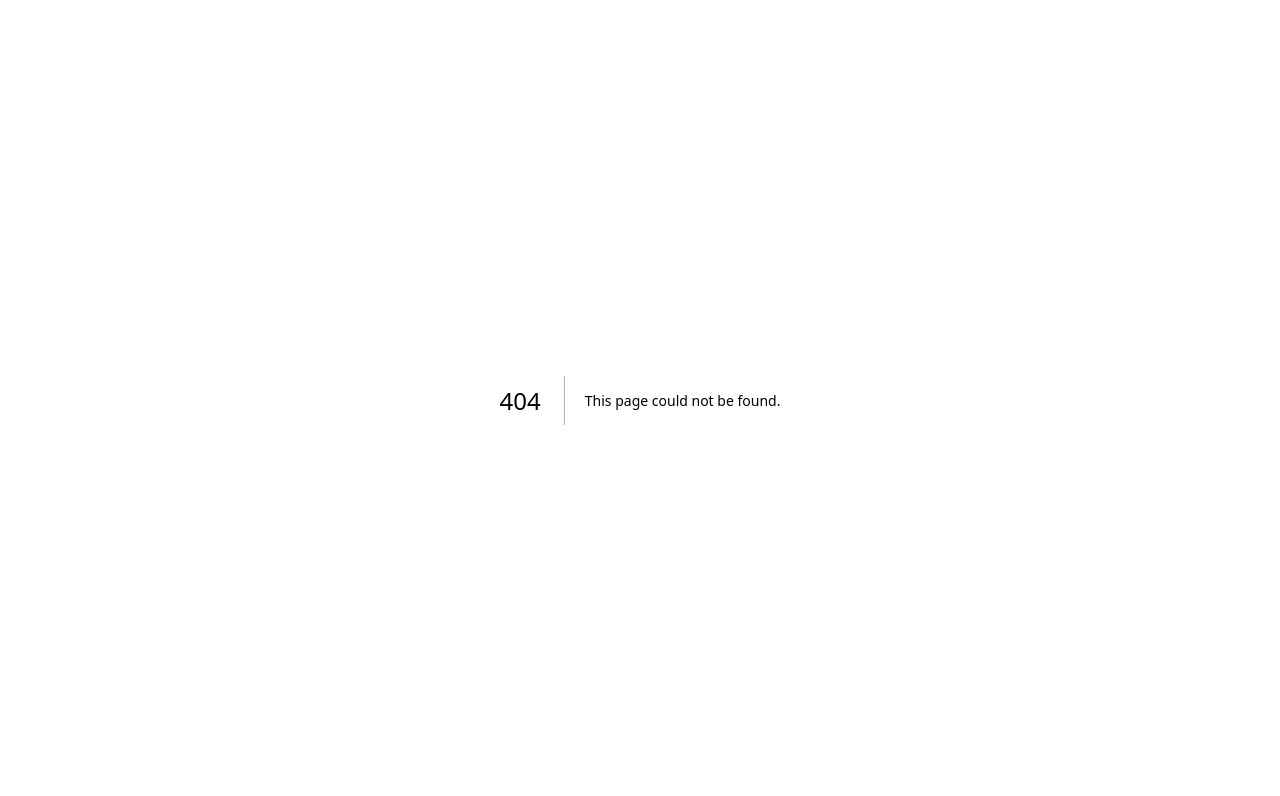
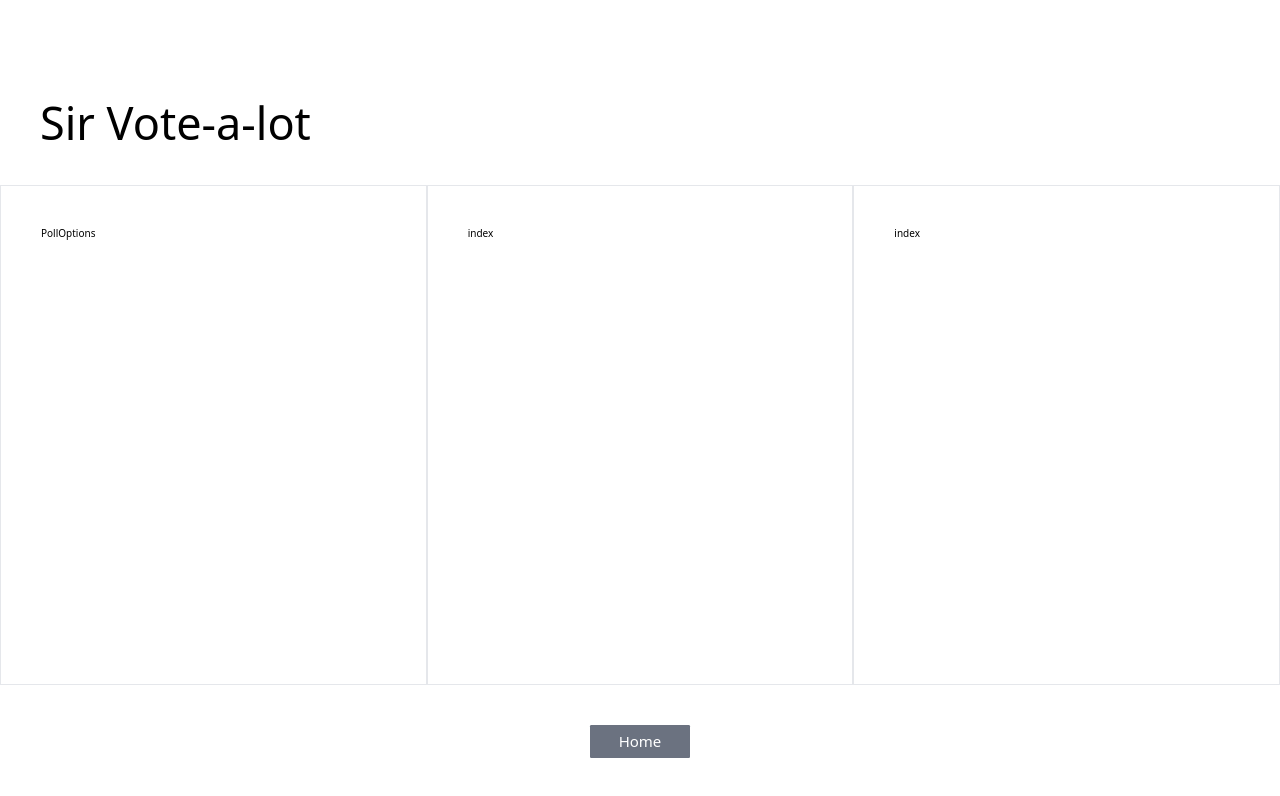
Before and after one commit to BassamHager/poll-app, a Next.js app: page /poll in a window 1280 px wide. Before the commit this address had no page. Shown: the top 796 px of the page. Built offline with nearby package versions, Linux system fonts and the light colour scheme.

Commit message:
structured the folders/files & styled a basic layout

```diff
--- /dev/null
+++ b/components/createPollSection/index.tsx
@@ -0,0 +1,7 @@
+import React from "react";
+
+type Props = {};
+
+export default function CreatePollSection({}: Props) {
+  return <section>PollOptions</section>;
+}
--- /dev/null
+++ b/components/createPollSection/pollOption/index.tsx
@@ -0,0 +1,7 @@
+import React from "react";
+
+type Props = {};
+
+export default function PollOption({}: Props) {
+  return <div>PollOption</div>;
+}
--- /dev/null
+++ b/components/resultSection/index.tsx
@@ -0,0 +1,7 @@
+import React from "react";
+
+type Props = {};
+
+export default function ResultSection({}: Props) {
+  return <section>index</section>;
+}
--- /dev/null
+++ b/components/voteSection/index.tsx
@@ -0,0 +1,7 @@
+import React from "react";
+
+type Props = {};
+
+export default function VoteSection({}: Props) {
+  return <section>index</section>;
+}
--- /dev/null
+++ b/components/voteSection/voteOption/index.tsx
@@ -0,0 +1,7 @@
+import React from "react";
+
+type Props = {};
+
+export default function VoteOption({}: Props) {
+  return <section>index</section>;
+}
--- a/pages/api/hello.ts
+++ /dev/null
@@ -1,13 +0,0 @@
-// Next.js API route support: https://nextjs.org/docs/api-routes/introduction
-import type { NextApiRequest, NextApiResponse } from 'next'
-
-type Data = {
-  name: string
-}
-
-export default function handler(
-  req: NextApiRequest,
-  res: NextApiResponse<Data>
-) {
-  res.status(200).json({ name: 'John Doe' })
-}
--- /dev/null
+++ b/pages/home.module.scss
@@ -0,0 +1,3 @@
+.homeWrapper {
+  @apply flex justify-center items-center h-screen max-h-[100rem];
+}
--- a/pages/index.tsx
+++ b/pages/index.tsx
@@ -1,5 +1,7 @@
 import Head from "next/head";
+import Link from "next/link";
 import { Inter } from "@next/font/google";
+import styles from "./home.module.scss";
 
 const inter = Inter({ subsets: ["latin"] });
 
@@ -13,8 +15,10 @@ export default function Home() {
         <link rel="icon" href="/favicon.ico" />
       </Head>
 
-      <main className={inter.className}>
-        <h1 className="text-red-500 text-center text-4xl">hola</h1>
+      <main className={`${inter.className} ${styles.homeWrapper}`}>
+        <Link href={"/poll"}>
+          <button>Create a Poll</button>
+        </Link>
       </main>
     </>
   );
--- /dev/null
+++ b/pages/poll/index.tsx
@@ -0,0 +1,29 @@
+import CreatePollSection from "@/components/createPollSection";
+import VoteSection from "@/components/voteSection";
+import Link from "next/link";
+import styles from "./poll.module.scss";
+import ResultSection from "../../components/resultSection/index";
+
+type Props = {};
+
+export default function Poll({}: Props) {
+  return (
+    <section className={styles.pollWrapper}>
+      <header>
+        <h1>Sir Vote-a-lot</h1>
+      </header>
+
+      <div className={styles.pollSections}>
+        <CreatePollSection />
+        <VoteSection />
+        <ResultSection />
+      </div>
+
+      <Link href="/">
+        <div className={styles.homeButtonContainer}>
+          <button>Home</button>
+        </div>
+      </Link>
+    </section>
+  );
+}
--- /dev/null
+++ b/pages/poll/poll.module.scss
@@ -0,0 +1,27 @@
+.pollWrapper {
+  @apply max-w-[144rem] m-auto;
+
+  header {
+    @apply pt-[10rem] px-[4rem] pb-[4rem];
+
+    h1 {
+      @apply text-7xl;
+    }
+  }
+
+  .pollSections {
+    @apply flex flex-wrap;
+
+    > section {
+      @apply border w-full md:w-1/2 lg:w-1/3 min-h-[50rem] pl-[4rem] pt-[4rem] pb-[2rem] hover:bg-gray-300 duration-500;
+    }
+  }
+
+  .homeButtonContainer {
+    @apply w-full flex justify-center pt-[4rem];
+
+    button {
+      @apply min-w-[10rem];
+    }
+  }
+}
--- a/styles/globals.scss
+++ b/styles/globals.scss
@@ -13,6 +13,7 @@
   --clr-font-normal: #131628;
   --clr-font-light: #5f5f5f;
   --clr-field-border: #d9d9d9;
+  --clr-test: #1199;
   --font: inter, ui-monospace, Menlo, Monaco, "Cascadia Mono", "Segoe UI Mono",
     "Roboto Mono", "Oxygen Mono", "Ubuntu Monospace", "Source Code Pro",
     "Fira Mono", "Droid Sans Mono", "Courier New", monospace;
@@ -55,4 +56,7 @@ a {
 }
 
 @layer components {
+  button {
+    @apply bg-gray-500 text-white rounded-sm p-[.5rem] text-[1.5rem];
+  }
 }
--- a/tailwind.config.js
+++ b/tailwind.config.js
@@ -5,7 +5,18 @@ module.exports = {
     "./components/**/*.{js,ts,jsx,tsx}",
   ],
   theme: {
-    extend: {},
+    extend: {
+      colors: {
+        "dark-color": "var(--clr-dark)",
+        "blue-color": "var(--clr-blue)",
+        "green-color": "var(--clr-green)",
+        "purple-color": "var(--clr-purple)",
+        "main-font": "var(--clr-font-main)",
+        "normal-font": "var(--clr-font-normal)",
+        "light-font": "var(--clr-font-light)",
+        "test-clr": "var(--clr-test)",
+      },
+    },
   },
   plugins: [],
 };
```
